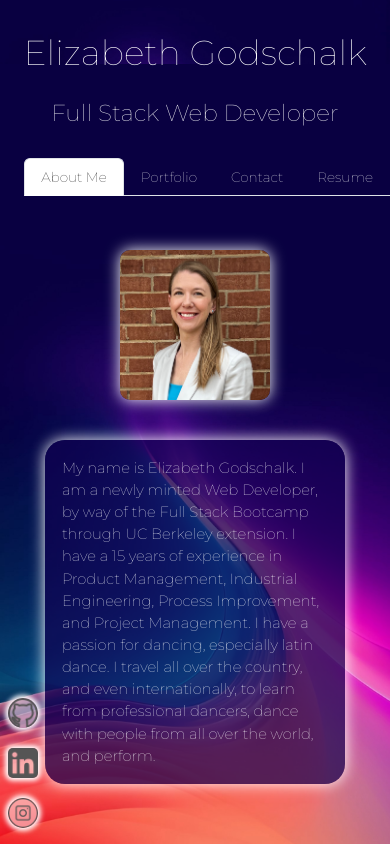
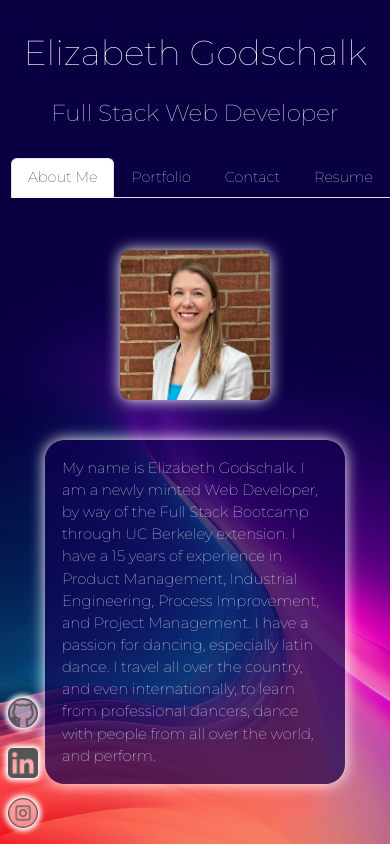
Before and after one commit to egodschalk/my-react-portfolio, a React (Vite) app: page / in a window 390 px wide. Built offline with nearby package versions, Linux system fonts and the light colour scheme.

Commit message:
smaller mobile screen responsiveness

```diff
--- a/src/App.css
+++ b/src/App.css
@@ -1,11 +1,10 @@
-/* @import url('https://fonts.googleapis.com/css2?family=Montserrat:ital,wght@0,100;1,100&display=swap'); */
-
-#root {
+:root {
   margin: 0 auto;
   padding: 2rem;
   text-align: center;
   background-image: url(./assets/background3.jpg);
   background-size: cover;
+  background-attachment: fixed;
   font-family: "Montserrat", sans-serif;
   font-optical-sizing: auto;
   font-weight: 100;
@@ -15,6 +14,7 @@
 @media screen and (max-width: 800px) {
   :root {
     background-image: url(./assets/background.jpg);
+    background-attachment: fixed;
   }
 }
 
--- a/src/components/NavTabs.css
+++ b/src/components/NavTabs.css
@@ -63,7 +63,9 @@
     .nav-item {
         padding-left: 0px;
         padding-right: 0px;
+        margin-left: 0;
+        margin-right: 0;
         align-items: center;
-        font-size: 3.5vw;
+        font-size: 3.7vw;
     }
   }
--- a/src/index.css
+++ b/src/index.css
@@ -12,6 +12,7 @@
 @media screen and (max-width: 800px) {
   :root {
     background-image: url(./assets/background.jpg);
+    background-attachment: fixed;
   }
 }
 
```
